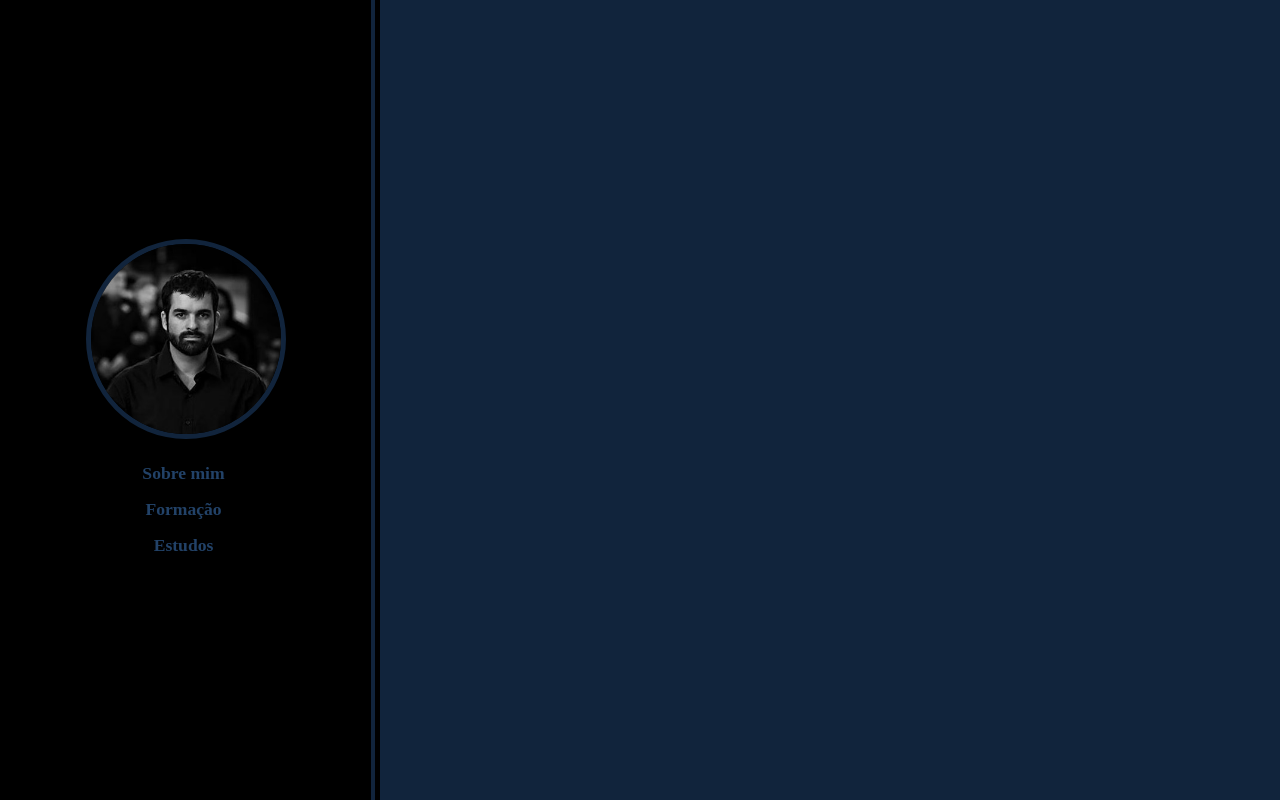
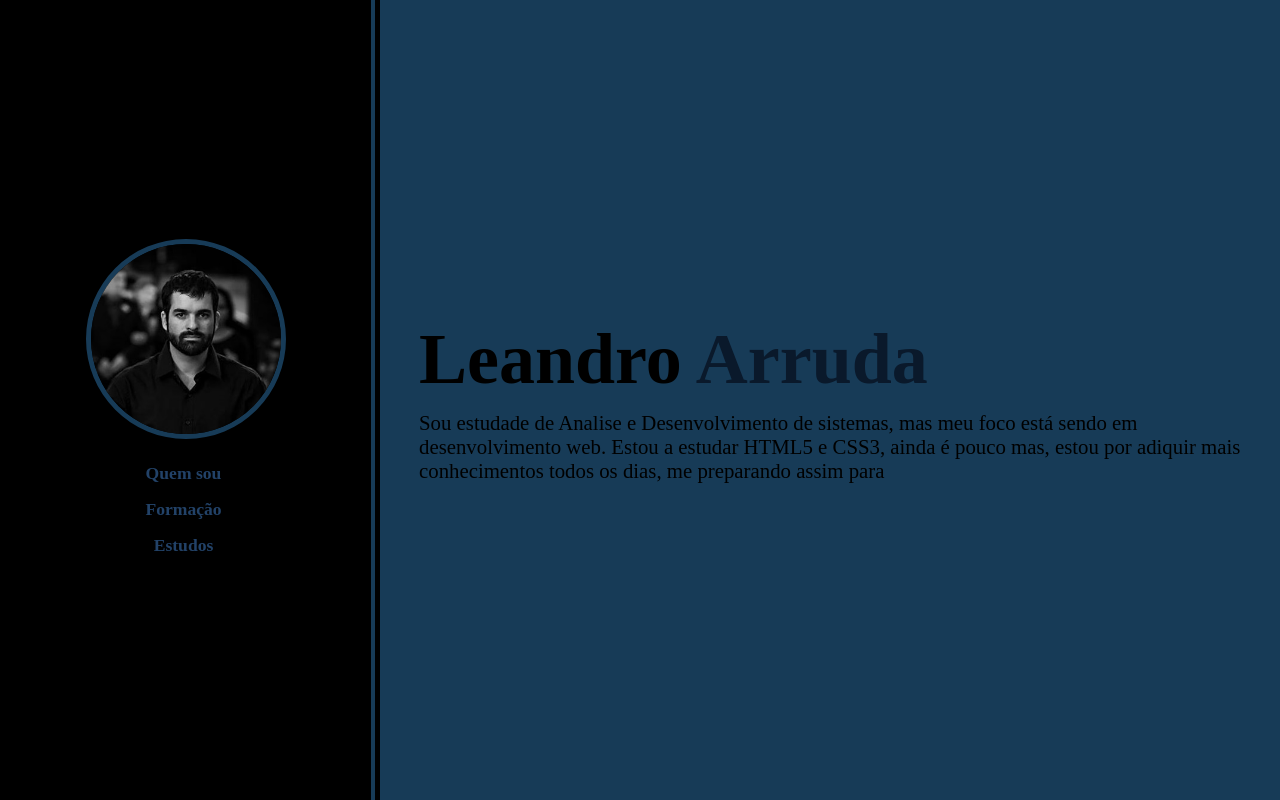
Before and after one commit to leoaarruda/Landing-Page, a plain HTML site: page index.html in a window 1280 px wide. Drawn offline with Linux system fonts and the light colour scheme.

Commit message:
Quem sou

```diff
--- a/css/style.css
+++ b/css/style.css
@@ -6,8 +6,7 @@
 
 html, body {
     height: 100%;
-    background-color: #11243C;
-
+    background-color: #173B57;
 }
 
 aside {
@@ -19,7 +18,8 @@ aside {
     display: flex;
     justify-content: center;
     align-items: center;
-    border-right: 13px double #11243C;
+    border-right: 13px double #173B57;
+    position: absolute;
 }
 
 aside img {
@@ -27,11 +27,11 @@ aside img {
     max-width: 200px;
     min-width: 100px;
     border-radius: 50%;
-    border: 5px solid #11243C;
+    border: 5px solid #173B57;
     margin-bottom: 10px;
 }
 
-aside span a {
+aside nav a {
     width: 100px;
     margin-left: 48px;
     text-decoration: none;
@@ -44,10 +44,33 @@ aside span a {
     padding: 5px;
 }
 
-aside span a:hover {
+aside nav a:hover {
     background: #004d74;
     border-radius: 5%;
     color: #000;
     transition: 0.6s;
+}
+
+main {
+    height: 100%;
+    padding-left: 408px;
+    display: flex;
+    justify-content: center;
+    align-items: center;
+}
+
+main h1 {
+    font-size: 4.5em;
 
 }
+main p {
+    width: 850px;
+    margin-top: 10px;
+    font-size: 1.3em;
+    display: flex;
+    flex-wrap: wrap;
+}
+
+main span {
+    color: #0a192b;
+}
--- a/index.html
+++ b/index.html
@@ -12,18 +12,27 @@
 <body>
 
     <aside>
+
         <div>
             <img src="img/eu2.jpg" alt="">
 
-            <span>
-                <a href=""><Strong>Sobre mim</Strong></a>
+            <nav>
+                <a href=""><Strong>Quem sou</Strong></a>
                 <a href=""><strong>Formação</strong></a>
                 <a href=""><strong>Estudos</strong></a>
-            </span>
+            </nav>
+
         </div>
 
     </aside>
 
+    <main>
+        <div>
+            <h1>Leandro <span>Arruda</span></h1>
+            <p> Sou estudade de Analise e Desenvolvimento de sistemas, mas meu foco está sendo em desenvolvimento web. Estou a estudar HTML5 e CSS3, ainda é pouco mas, estou por adiquir mais conhecimentos todos os dias, me preparando assim para </p>
+        </div>
+    </main>
+
 </body>
 
 </html>
```
